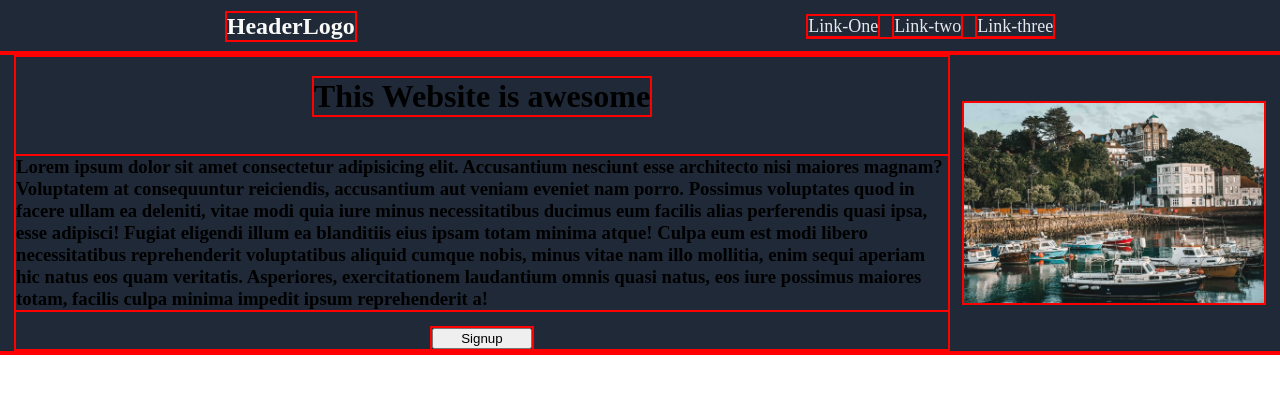
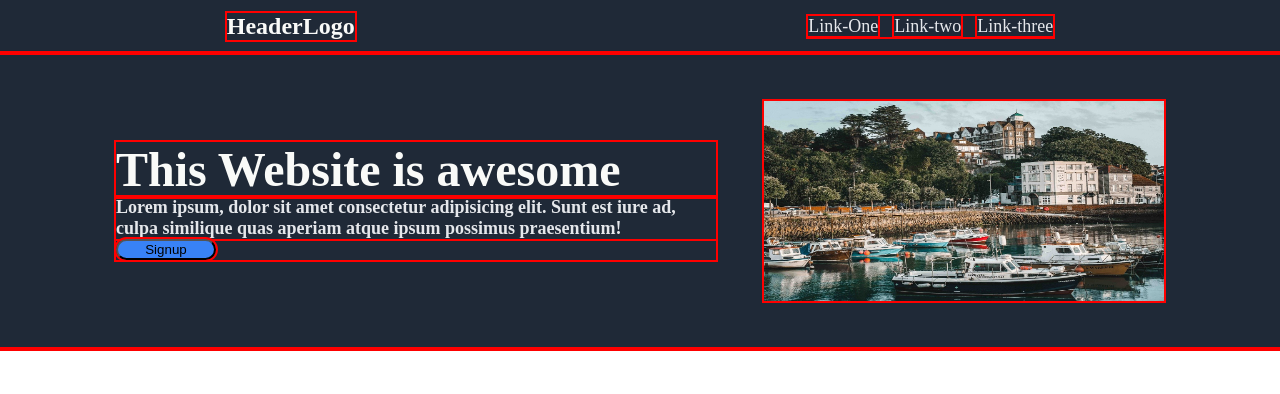
Before and after one commit to DC75166/odin_css_project, a plain HTML site: page index.html in a window 1280 px wide. Drawn offline with Linux system fonts and the light colour scheme.

Commit message:
The header section basic structure done
The text margins and paddings have been collapsed.
Css added to the image and text width.
Header section button color and font colors for
the text is done.

```diff
--- a/index.html
+++ b/index.html
@@ -23,14 +23,8 @@
         <div class="hero">
             <div class="text">
                 <h1 class="heading">This Website is awesome</h1>
-                <h3 class="subtext">Lorem ipsum dolor sit amet consectetur adipisicing elit. Accusantium nesciunt esse
-                    architecto nisi maiores magnam? Voluptatem at consequuntur reiciendis, accusantium aut veniam
-                    eveniet nam porro. Possimus voluptates quod in facere ullam ea deleniti, vitae modi quia iure minus
-                    necessitatibus ducimus eum facilis alias perferendis quasi ipsa, esse adipisci! Fugiat eligendi
-                    illum ea blanditiis eius ipsam totam minima atque! Culpa eum est modi libero necessitatibus
-                    reprehenderit voluptatibus aliquid cumque nobis, minus vitae nam illo mollitia, enim sequi aperiam
-                    hic natus eos quam veritatis. Asperiores, exercitationem laudantium omnis quasi natus, eos iure
-                    possimus maiores totam, facilis culpa minima impedit ipsum reprehenderit a!</h3>
+                <h3 class="subtext">Lorem ipsum, dolor sit amet consectetur adipisicing elit. Sunt est iure ad, culpa
+                    similique quas aperiam atque ipsum possimus praesentium!</h3>
                 <button>Signup</button>
             </div>
             <img src="./images/folkstone-8978132_1280.jpg" alt="banner image">
--- a/style.css
+++ b/style.css
@@ -36,22 +36,36 @@ a{
     flex: 1;
     justify-content:center;
     align-items: center;
-    gap: 16px;
-    padding: 4px 16px;
+    gap: 48px;
+    flex-wrap: wrap;
+    padding: 48px 32px;
 }
 img{
-    width: 500px;
+    width: 400px;
     height: 200px;
 }
 .text{
     display: flex;
-    /* flex:1; */
     flex-direction: column;
-    margin: 0;
-    padding: 0;
+    width: 600px;
     gap: 0;
-    align-items: center;
+    padding: auto;
 }
 button{
     width: 100px;
+    border-radius: 30px;
+    background-color: #3882f6;
 }
+.heading{
+    font-size: 48px;
+    color: #F9FAF8;
+    font-weight: 900;
+    margin: 0;
+    padding: 0;
+}
+.subtext{
+    margin: 0;
+    padding:0;
+    color: #E5E7EB;
+    font-size: 18px;
+}
```
